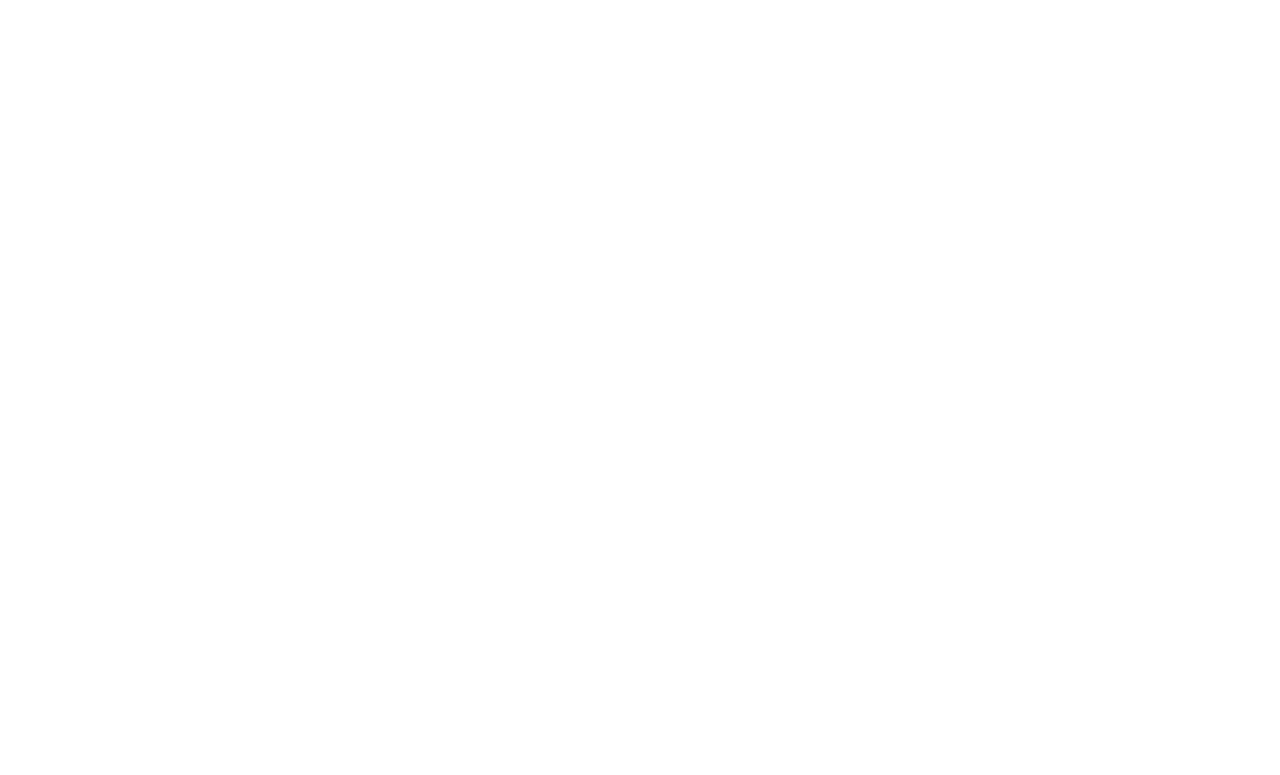
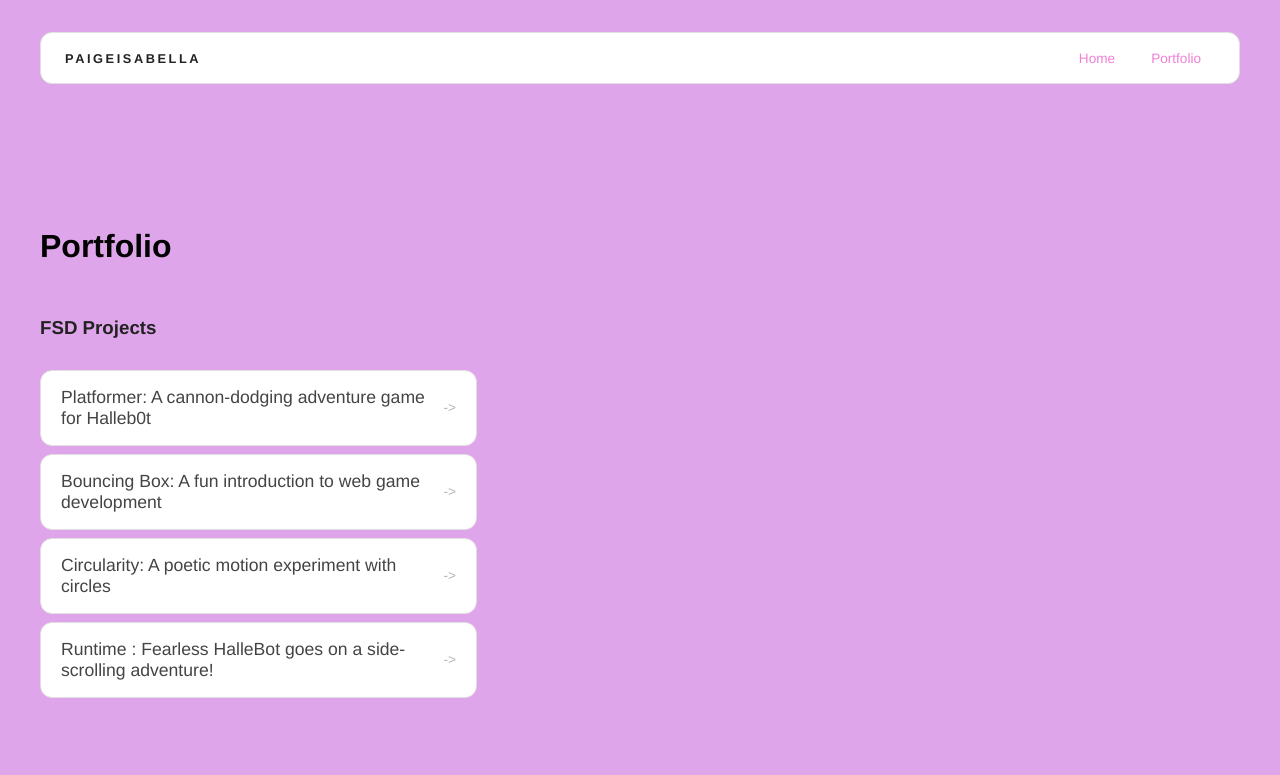
Before and after one commit to pp9609974/pp9609974.github.io, a plain HTML site: page portfolio.html in a window 1280 px wide. Drawn offline with Linux system fonts and the light colour scheme.

Commit message:
finished portfolio

```diff
--- a/portfolio.html
+++ b/portfolio.html
@@ -0,0 +1,49 @@
+<!DOCTYPE html>
+<html>
+  <head>
+  <title>PaigeIsabella</title>
+  <link rel="stylesheet" href="style.css" />
+</head>
+
+  <body>
+    <!-- All content goes here -->
+  <div id="all-contents">
+ <nav>
+  <h1>PaigeIsabella</h1>
+  <ul id="nav-ul">
+    <li class="nav-li">
+      <a href="index.html">Home</a>
+    </li>
+    <li class="nav-li">
+      <a href="portfolio.html">Portfolio</a>
+    </li>
+  </ul>
+</nav>
+
+<main>
+  <div class="content">
+    <h1>Portfolio</h1>
+    <h3>FSD Projects</h3>
+    <ul id="portfolio">
+<li>
+  <a href="fsd-projects/platformer/">Platformer: A cannon-dodging adventure game for Halleb0t</a>
+</li>
+<li>
+  <a href="fsd-projects/bouncing-box/">Bouncing Box: A fun introduction to web game development</a>
+</li>
+<li>
+  <a href="fsd-projects/circularity/">Circularity: A poetic motion experiment with circles</a>
+</li>
+<li>
+ <a href="fsd-projects/runtime/">Runtime : Fearless HalleBot goes on a side-scrolling adventure!</a>
+</li>
+
+    </ul>
+
+    <!-- ASD Projects will go here -->
+
+  </div>
+</main>
+</div>
+  </body>
+</html>
--- a/style.css
+++ b/style.css
@@ -159,3 +159,55 @@
   background: #acebe7;
   color: #f29bd8;
 }
+/* Portfolio styles */
+.content h1 {
+  color: black;
+}
+
+#portfolio {
+  list-style: none;
+  margin: 0;
+  padding: 0;
+  width: 100%;
+  display: flex;
+  flex-direction: column;
+  gap: 8px;
+}
+
+#portfolio li {
+  border-radius: 12px;
+  overflow: hidden;
+}
+
+#portfolio a {
+  display: flex;
+  justify-content: space-between;
+  align-items: center;
+  text-decoration: none;
+  color: #444;
+  padding: 16px 20px;
+  font-size: 1.1rem;
+  font-weight: 500;
+  background: #fff;
+  border: 1px solid #e0e0e0;
+  border-radius: 12px;
+  transition: background 0.25s ease, color 0.25s ease, transform 0.25s ease;
+}
+
+#portfolio a:hover {
+  background: #000;
+  color: #fff;
+  transform: translateX(4px);
+}
+
+#portfolio a::after {
+  content: "->";
+  font-size: 0.85rem;
+  opacity: 0.4;
+  transition: opacity 0.25s ease;
+  white-space: nowrap;
+}
+
+#portfolio a:hover::after {
+  opacity: 1;
+}
```
